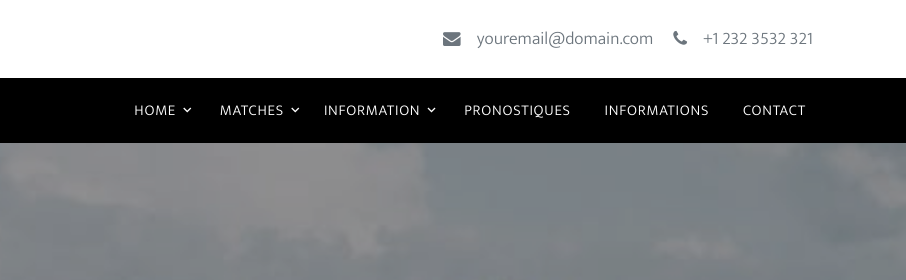
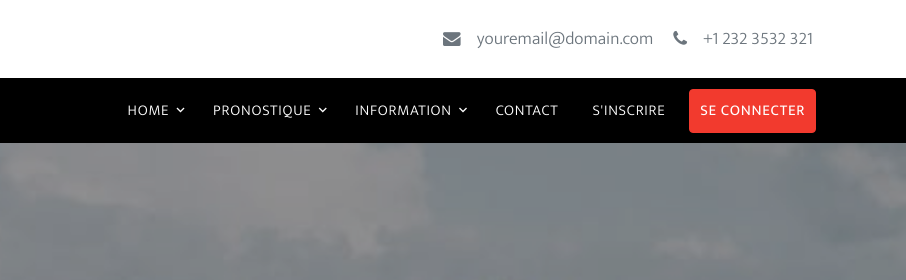
Before and after one commit to AGBAGBA06/AfricaProno, a plain HTML site: page index.html in a window 1280 px wide. Shown: the top 280 px of the page, 374-1280 px from the left. Drawn offline with Linux system fonts and the light colour scheme; files whose address does not match are found by name.

Commit message:
footer commit

```diff
--- a/css/style.css
+++ b/css/style.css
@@ -70,7 +70,7 @@ a:hover {
   -o-transition: 0.2s all ease-in-out !important;
   transition: 0.2s all ease-in-out !important;
   top: 0;
-  letter-spacing: .05em;
+  letter-spacing: .0em;
 }
 
 .btn:hover, .btn:active, .btn:focus {
--- a/index.html
+++ b/index.html
@@ -80,14 +80,7 @@
             </li>
 
             <li class="has-children">
-              <a href="matches.html">Matches</a>
-              <ul class="dropdown arrow-top">
-                <li><a href="#">Football</a></li>
-                <li><a href="#">Hypique</a></li>
-                <li><a href="#">Totterie</a></li>
-              </ul>
-            <li class="has-children">
-              <a href="information.html">Information</a>
+              <a href="pronostique.html">Pronostique</a>
               <ul class="dropdown arrow-top">
                 <li><a href="#">Football</a></li>
                 <li><a href="#">Hypique</a></li>
@@ -95,9 +88,19 @@
               </ul>
             </li>
 
-            <li><a href="pronostique.html">Pronostiques</a></li>
-            <li><a href="about.html">Informations</a></li>
+            <li class="has-children">
+              <a href="information.html">information</a>
+              <ul class="dropdown arrow-top">
+                <li><a href="#">Football</a></li>
+                <li><a href="#">Hypique</a></li>
+                <li><a href="#">Totterie</a></li>
+              </ul>
+            </li>
+
+
             <li><a href="contact.html">Contact</a></li>
+            <li><a href="contact.html">s'inscrire</a></li>
+            <li><a class="btn btn-danger" href="contact.html">Se connecter</a></li>
           </ul>
         </div>
       </nav>
```
